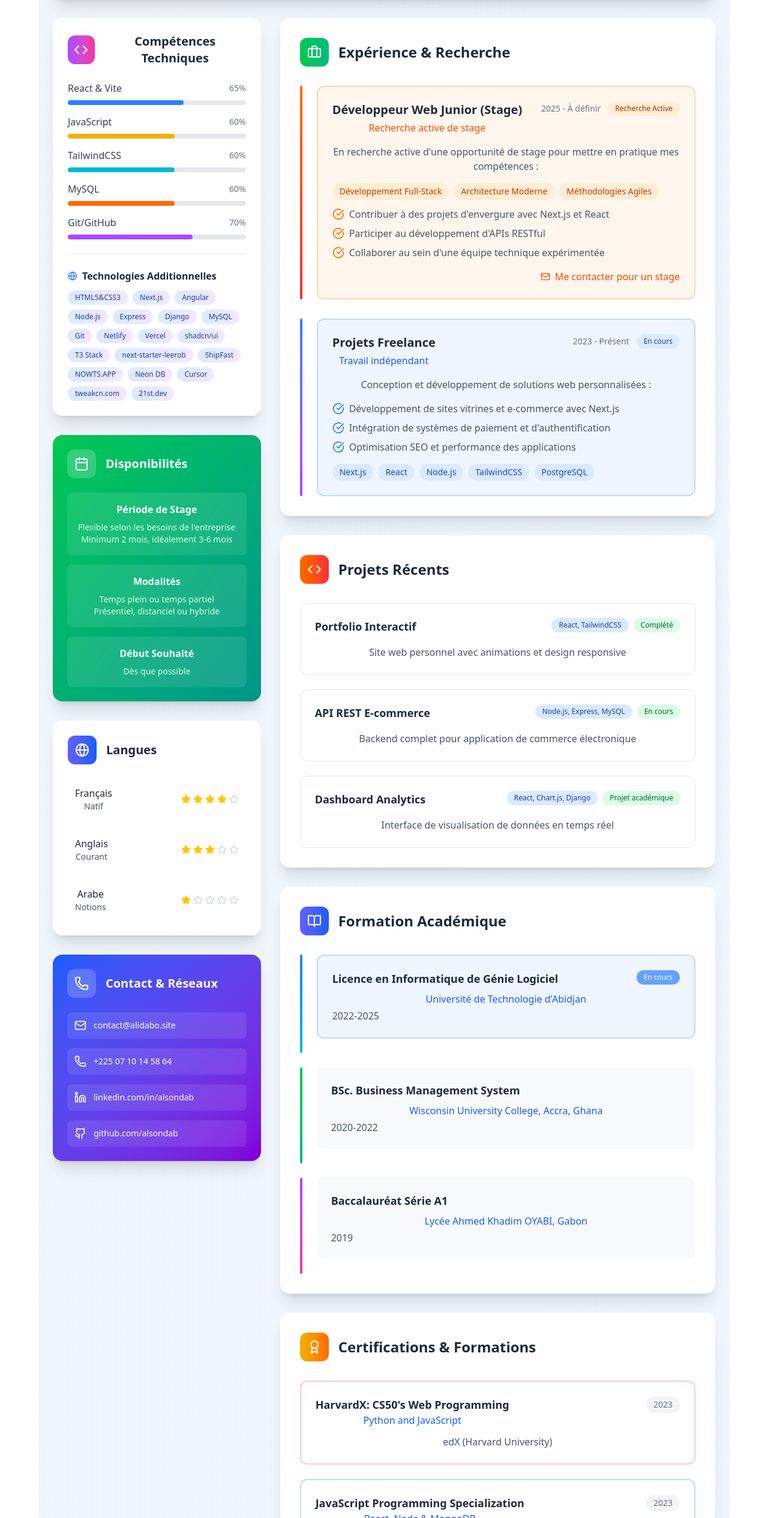
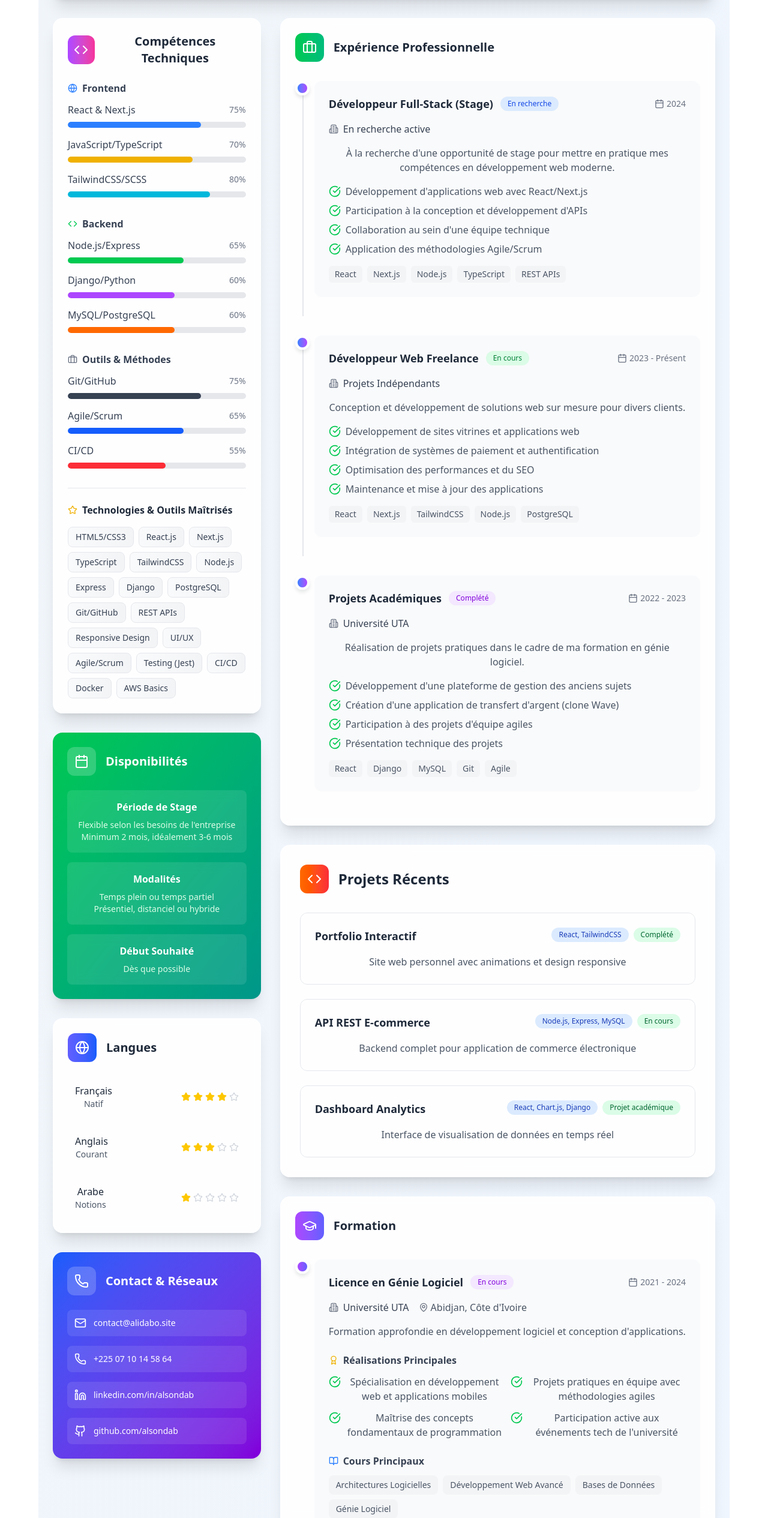
Before and after one commit to alsondab/Portfolio-in-React-with-Vite-js-and-tailwindcss, a React (Vite) app: page /my-cv in a window 1280 px wide. Shown: the part 1293-3823 px from the top of the page at 60% size. Built offline with nearby package versions, Linux system fonts and the light colour scheme.

Commit message:
Update 2025-05-31 14:47:27

```diff
--- a/src/Pages/CvPage.jsx
+++ b/src/Pages/CvPage.jsx
@@ -1,5 +1,5 @@
 import React, { useState, useEffect } from 'react';
-import { Phone, Mail, MapPin, Linkedin, Github, Briefcase, Code, Star, Award, Globe, BookOpen, Zap, Users, Target, CheckCircle, Calendar, GraduationCap, Search } from 'lucide-react';
+import { Phone, Mail, MapPin, Linkedin, Github, Briefcase, Code, Star, Award, Globe, BookOpen, Zap, Users, Target, CheckCircle, Calendar, GraduationCap, Search, Building2 } from 'lucide-react';
 
 export default function CVPage() {
   const [isVisible, setIsVisible] = useState(false);
@@ -9,11 +9,30 @@ export default function CVPage() {
   }, []);
 
   const skills = [
-    { name: 'React & Vite', level: 65, color: 'bg-blue-500' },
-    { name: 'JavaScript', level: 60, color: 'bg-yellow-500' },
-    { name: 'TailwindCSS', level: 60, color: 'bg-cyan-500' },
-    { name: 'MySQL', level: 60, color: 'bg-orange-500' },
-    { name: 'Git/GitHub', level: 70, color: 'bg-purple-500' }
+    {
+      category: 'Frontend',
+      items: [
+        { name: 'React & Next.js', level: 75, color: 'bg-blue-500' },
+        { name: 'JavaScript/TypeScript', level: 70, color: 'bg-yellow-500' },
+        { name: 'TailwindCSS/SCSS', level: 80, color: 'bg-cyan-500' },
+      ]
+    },
+    {
+      category: 'Backend',
+      items: [
+        { name: 'Node.js/Express', level: 65, color: 'bg-green-500' },
+        { name: 'Django/Python', level: 60, color: 'bg-purple-500' },
+        { name: 'MySQL/PostgreSQL', level: 60, color: 'bg-orange-500' },
+      ]
+    },
+    {
+      category: 'Outils & Méthodes',
+      items: [
+        { name: 'Git/GitHub', level: 75, color: 'bg-gray-700' },
+        { name: 'Agile/Scrum', level: 65, color: 'bg-blue-600' },
+        { name: 'CI/CD', level: 55, color: 'bg-red-500' },
+      ]
+    }
   ];
 
   const projects = [
@@ -39,30 +58,72 @@ export default function CVPage() {
 
   const experiences = [
     {
-      title: 'Développeur Web Junior (Stage)',
-      company: 'Recherche active de stage',
-      period: '2025 - À définir',
-      description: 'En recherche active d\'une opportunité de stage pour mettre en pratique mes compétences :',
+      title: 'Développeur Full-Stack (Stage)',
+      company: 'En recherche active',
+      period: '2024',
       type: 'stage',
-      skills: ['Développement Full-Stack', 'Architecture Moderne', 'Méthodologies Agiles'],
+      status: 'searching',
+      description: 'À la recherche d\'une opportunité de stage pour mettre en pratique mes compétences en développement web moderne.',
       objectives: [
-        'Contribuer à des projets d\'envergure avec Next.js et React',
-        'Participer au développement d\'APIs RESTful',
-        'Collaborer au sein d\'une équipe technique expérimentée'
-      ]
+        'Développement d\'applications web avec React/Next.js',
+        'Participation à la conception et développement d\'APIs',
+        'Collaboration au sein d\'une équipe technique',
+        'Application des méthodologies Agile/Scrum'
+      ],
+      technologies: ['React', 'Next.js', 'Node.js', 'TypeScript', 'REST APIs']
     },
     {
-      title: 'Projets Freelance',
-      company: 'Travail indépendant',
+      title: 'Développeur Web Freelance',
+      company: 'Projets Indépendants',
       period: '2023 - Présent',
-      description: 'Conception et développement de solutions web personnalisées :',
       type: 'freelance',
+      status: 'active',
+      description: 'Conception et développement de solutions web sur mesure pour divers clients.',
       achievements: [
-        'Développement de sites vitrines et e-commerce avec Next.js',
-        'Intégration de systèmes de paiement et d\'authentification',
-        'Optimisation SEO et performance des applications'
+        'Développement de sites vitrines et applications web',
+        'Intégration de systèmes de paiement et authentification',
+        'Optimisation des performances et du SEO',
+        'Maintenance et mise à jour des applications'
       ],
-      technologies: ['Next.js', 'React', 'Node.js', 'TailwindCSS', 'PostgreSQL']
+      technologies: ['React', 'Next.js', 'TailwindCSS', 'Node.js', 'PostgreSQL']
+    },
+    {
+      title: 'Projets Académiques',
+      company: 'Université UTA',
+      period: '2022 - 2023',
+      type: 'academic',
+      status: 'completed',
+      description: 'Réalisation de projets pratiques dans le cadre de ma formation en génie logiciel.',
+      achievements: [
+        'Développement d\'une plateforme de gestion des anciens sujets',
+        'Création d\'une application de transfert d\'argent (clone Wave)',
+        'Participation à des projets d\'équipe agiles',
+        'Présentation technique des projets'
+      ],
+      technologies: ['React', 'Django', 'MySQL', 'Git', 'Agile']
+    }
+  ];
+
+  const education = [
+    {
+      degree: 'Licence en Génie Logiciel',
+      school: 'Université UTA',
+      period: '2021 - 2024',
+      location: 'Abidjan, Côte d\'Ivoire',
+      status: 'En cours',
+      description: 'Formation approfondie en développement logiciel et conception d\'applications.',
+      achievements: [
+        'Spécialisation en développement web et applications mobiles',
+        'Projets pratiques en équipe avec méthodologies agiles',
+        'Maîtrise des concepts fondamentaux de programmation',
+        'Participation active aux événements tech de l\'université'
+      ],
+      courses: [
+        'Architectures Logicielles',
+        'Développement Web Avancé',
+        'Bases de Données',
+        'Génie Logiciel'
+      ]
     }
   ];
 
@@ -215,8 +276,17 @@ export default function CVPage() {
               <h2 className="text-xl font-bold text-gray-800">Compétences Techniques</h2>
             </div>
 
-            <div className="space-y-4">
-              {skills.map((skill, index) => (
+            <div className="space-y-8">
+              {skills.map((category, idx) => (
+                <div key={idx} className="space-y-4">
+                  <h3 className="font-semibold text-gray-700 mb-3 flex items-center">
+                    {category.category === 'Frontend' && <Globe className="w-4 h-4 mr-2 text-blue-500" />}
+                    {category.category === 'Backend' && <Code className="w-4 h-4 mr-2 text-green-500" />}
+                    {category.category === 'Outils & Méthodes' && <Briefcase className="w-4 h-4 mr-2 text-gray-500" />}
+                    {category.category}
+                  </h3>
+
+                  {category.items.map((skill, index) => (
                     <div key={index} className="group">
                       <div className="flex justify-between items-center mb-2">
                         <span className="font-medium text-gray-700 group-hover:text-blue-600 transition-colors">
@@ -224,24 +294,36 @@ export default function CVPage() {
                         </span>
                         <span className="text-sm text-gray-500">{skill.level}%</span>
                       </div>
-                  <div className="w-full bg-gray-200 rounded-full h-2 overflow-hidden">
+                      <div className="w-full bg-gray-200 rounded-full h-2.5 overflow-hidden">
                         <div
-                      className={`h-full ${skill.color} rounded-full transition-all duration-1000 ease-out transform origin-left hover:scale-x-105`}
+                          className={`h-full ${skill.color} rounded-full transition-all duration-1000 ease-out transform origin-left group-hover:scale-x-105`}
                           style={{ width: `${skill.level}%` }}
                         ></div>
                       </div>
                     </div>
                   ))}
                 </div>
+              ))}
+            </div>
 
-            <div className="mt-6 pt-6 border-t border-gray-200">
-              <h3 className="font-semibold text-gray-800 mb-3 flex items-center">
-                <Globe className="w-4 h-4 mr-2 text-blue-500" />
-                Technologies Additionnelles
+            <div className="mt-8 pt-6 border-t border-gray-200">
+              <h3 className="font-semibold text-gray-800 mb-4 flex items-center">
+                <Star className="w-4 h-4 mr-2 text-yellow-500" />
+                Technologies & Outils Maîtrisés
               </h3>
               <div className="flex flex-wrap gap-2">
-                {['HTML5&CSS3', 'Next.js', 'Angular', 'Node.js', 'Express', 'Django', 'MySQL', 'Git', 'Netlify', 'Vercel', 'shadcn/ui', 'T3 Stack', 'next-starter-leerob', 'ShipFast', 'NOWTS.APP', 'Neon DB', 'Cursor', 'tweakcn.com', '21st.dev'].map((tech, index) => (
-                  <span key={index} className="px-3 py-1 bg-gradient-to-r from-blue-100 to-purple-100 text-blue-800 text-xs rounded-full hover:from-blue-200 hover:to-purple-200 transition-all cursor-pointer transform hover:scale-105">
+                {[
+                  'HTML5/CSS3', 'React.js', 'Next.js', 'TypeScript', 'TailwindCSS',
+                  'Node.js', 'Express', 'Django', 'PostgreSQL', 'Git/GitHub',
+                  'REST APIs', 'Responsive Design', 'UI/UX', 'Agile/Scrum',
+                  'Testing (Jest)', 'CI/CD', 'Docker', 'AWS Basics'
+                ].map((tech, index) => (
+                  <span
+                    key={index}
+                    className="px-3 py-1.5 bg-gradient-to-r from-gray-50 to-gray-100 text-gray-700 text-sm rounded-lg
+                             border border-gray-200 hover:border-blue-300 hover:from-blue-50 hover:to-blue-100
+                             transition-all cursor-default transform hover:scale-105 hover:shadow-sm"
+                  >
                     {tech}
                   </span>
                 ))}
@@ -335,96 +417,80 @@ export default function CVPage() {
         {/* Right Column - Enhanced */}
         <div className="lg:col-span-2 space-y-8">
 
-          {/* Experience Section */}
-          <div className="bg-white/90 backdrop-blur-sm rounded-2xl shadow-xl p-8 border border-white/20">
+          {/* Enhanced Experiences Section */}
+          <div className="bg-white/90 backdrop-blur-sm rounded-2xl shadow-xl p-6 border border-white/20 hover:shadow-2xl transition-all duration-300">
             <div className="flex items-center mb-8">
               <div className="w-12 h-12 bg-gradient-to-r from-green-500 to-emerald-500 rounded-xl flex items-center justify-center mr-4">
                 <Briefcase className="w-6 h-6 text-white" />
               </div>
-              <h2 className="text-2xl font-bold text-gray-800">Expérience & Recherche</h2>
+              <h2 className="text-xl font-bold text-gray-800">Expérience Professionnelle</h2>
             </div>
 
             <div className="space-y-8">
-              {experiences.map((exp, index) => (
-                <div key={index} className="relative">
-                  <div className="flex">
-                    <div className={`w-1 ${exp.type === 'stage' ? 'bg-gradient-to-b from-orange-500 to-red-500' : 'bg-gradient-to-b from-blue-500 to-purple-500'} rounded-full mr-6`}></div>
-                    <div className="flex-1">
-                      <div className={`rounded-xl p-6 transition-all duration-300 ${
-                        exp.type === 'stage'
-                          ? 'bg-orange-50 border-2 border-orange-200 hover:border-orange-300'
-                          : 'bg-blue-50 border-2 border-blue-200 hover:border-blue-300'
-                      }`}>
-                        <div className="flex flex-col md:flex-row md:items-start md:justify-between mb-4">
-                          <div>
-                            <h3 className="text-xl font-semibold text-gray-800 mb-1">{exp.title}</h3>
-                            <p className={`font-medium ${exp.type === 'stage' ? 'text-orange-600' : 'text-blue-600'}`}>
-                              {exp.company}
-                            </p>
+              {experiences.map((experience, index) => (
+                <div key={index} className="relative pl-8 pb-8 group">
+                  {/* Timeline line */}
+                  {index !== experiences.length - 1 && (
+                    <div className="absolute left-3 top-3 bottom-0 w-0.5 bg-gray-200 group-hover:bg-blue-200 transition-colors duration-300"></div>
+                  )}
+
+                  {/* Timeline dot */}
+                  <div className="absolute left-0 top-0 w-6 h-6 rounded-full border-4 border-white bg-gradient-to-r from-blue-500 to-purple-500 shadow-md group-hover:scale-110 transition-transform duration-300"></div>
+
+                  <div className="bg-gray-50 rounded-xl p-6 hover:shadow-md transition-all duration-300">
+                    {/* Status badge */}
+                    <div className="flex items-center justify-between mb-4">
+                      <div className="flex items-center gap-3">
+                        <h3 className="font-bold text-gray-800 text-lg">{experience.title}</h3>
+                        {experience.status === 'searching' && (
+                          <span className="px-3 py-1 bg-blue-100 text-blue-700 rounded-full text-xs font-medium">
+                            En recherche
+                          </span>
+                        )}
+                        {experience.status === 'active' && (
+                          <span className="px-3 py-1 bg-green-100 text-green-700 rounded-full text-xs font-medium">
+                            En cours
+                          </span>
+                        )}
+                        {experience.status === 'completed' && (
+                          <span className="px-3 py-1 bg-purple-100 text-purple-700 rounded-full text-xs font-medium">
+                            Complété
+                          </span>
+                        )}
                       </div>
-                          <div className="mt-2 md:mt-0 flex items-center gap-3">
-                            <span className="text-sm text-gray-500">{exp.period}</span>
-                            <span className={`px-3 py-1 rounded-full text-xs ${
-                              exp.type === 'stage'
-                                ? 'bg-orange-100 text-orange-800'
-                                : 'bg-blue-100 text-blue-800'
-                            }`}>
-                              {exp.type === 'stage' ? 'Recherche Active' : 'En cours'}
+                      <span className="text-sm text-gray-500 flex items-center">
+                        <Calendar className="w-4 h-4 mr-1" />
+                        {experience.period}
                       </span>
                     </div>
+
+                    <div className="flex items-center text-gray-700 mb-4">
+                      <Building2 className="w-4 h-4 mr-2 text-gray-500" />
+                      <span className="font-medium">{experience.company}</span>
                     </div>
 
-                        <p className="text-gray-600 mb-4">{exp.description}</p>
+                    <p className="text-gray-600 mb-4">{experience.description}</p>
 
-                        {exp.type === 'stage' ? (
-                          <>
-                            <div className="mb-4">
-                              <div className="flex flex-wrap gap-2 mb-3">
-                                {exp.skills.map((skill, idx) => (
-                                  <span key={idx} className="px-3 py-1 bg-orange-100 text-orange-700 rounded-full text-sm">
-                                    {skill}
-                                  </span>
+                    {/* Achievements/Objectives */}
+                    <div className="space-y-2 mb-4">
+                      {(experience.achievements || experience.objectives)?.map((item, idx) => (
+                        <div key={idx} className="flex items-start gap-2">
+                          <CheckCircle className="w-5 h-5 text-green-500 flex-shrink-0 mt-0.5" />
+                          <span className="text-gray-600">{item}</span>
+                        </div>
                       ))}
                     </div>
-                              <ul className="space-y-2">
-                                {exp.objectives.map((objective, idx) => (
-                                  <li key={idx} className="flex items-start">
-                                    <CheckCircle className="w-5 h-5 text-orange-500 mr-2 flex-shrink-0 mt-0.5" />
-                                    <span className="text-gray-600">{objective}</span>
-                                  </li>
-                                ))}
-                              </ul>
-                            </div>
-                            <div className="mt-4 flex justify-end">
-                              <a
-                                href="mailto:contact@alidabo.site"
-                                className="inline-flex items-center gap-2 text-orange-600 hover:text-orange-700 font-medium"
+
+                    {/* Technologies */}
+                    <div className="flex flex-wrap gap-2 mt-4">
+                      {experience.technologies.map((tech, idx) => (
+                        <span
+                          key={idx}
+                          className="px-2.5 py-1 bg-gray-100 text-gray-600 text-sm rounded-md hover:bg-gray-200 transition-colors duration-200"
                         >
-                                <Mail className="w-4 h-4" />
-                                Me contacter pour un stage
-                              </a>
-                            </div>
-                          </>
-                        ) : (
-                          <>
-                            <ul className="space-y-2 mb-4">
-                              {exp.achievements.map((achievement, idx) => (
-                                <li key={idx} className="flex items-start">
-                                  <CheckCircle className="w-5 h-5 text-blue-500 mr-2 flex-shrink-0 mt-0.5" />
-                                  <span className="text-gray-600">{achievement}</span>
-                                </li>
-                              ))}
-                            </ul>
-                            <div className="flex flex-wrap gap-2">
-                              {exp.technologies.map((tech, idx) => (
-                                <span key={idx} className="px-3 py-1 bg-blue-100 text-blue-700 rounded-full text-sm">
                           {tech}
                         </span>
                       ))}
-                            </div>
-                          </>
-                        )}
-                      </div>
                     </div>
                   </div>
                 </div>
@@ -464,56 +530,74 @@ export default function CVPage() {
           </div>
 
           {/* Enhanced Education */}
-          <div className="bg-white/90 backdrop-blur-sm rounded-2xl shadow-xl p-8 border border-white/20">
+          <div className="bg-white/90 backdrop-blur-sm rounded-2xl shadow-xl p-6 border border-white/20 hover:shadow-2xl transition-all duration-300">
             <div className="flex items-center mb-8">
-              <div className="w-12 h-12 bg-gradient-to-r from-indigo-500 to-blue-600 rounded-xl flex items-center justify-center mr-4">
-                <BookOpen className="w-6 h-6 text-white" />
+              <div className="w-12 h-12 bg-gradient-to-r from-purple-500 to-indigo-500 rounded-xl flex items-center justify-center mr-4">
+                <GraduationCap className="w-6 h-6 text-white" />
               </div>
-              <h2 className="text-2xl font-bold text-gray-800">Formation Académique</h2>
+              <h2 className="text-xl font-bold text-gray-800">Formation</h2>
             </div>
 
-            <div className="space-y-6">
-              {[
-                {
-                  degree: 'Licence en Informatique de Génie Logiciel',
-                  school: 'Université de Technologie d\'Abidjan',
-                  year: '2022-2025',
-                  status: 'En cours',
-                  color: 'from-blue-500 to-cyan-500',
-                  current: true
-                },
-                {
-                  degree: 'BSc. Business Management System',
-                  school: 'Wisconsin University College, Accra, Ghana',
-                  year: '2020-2022',
-                  status: 'Diplômé',
-                  color: 'from-green-500 to-emerald-500'
-                },
-                {
-                  degree: 'Baccalauréat Série A1',
-                  school: 'Lycée Ahmed Khadim OYABI, Gabon',
-                  year: '2019',
-                  status: 'Obtenu',
-                  color: 'from-purple-500 to-pink-500'
-                }
-              ].map((education, index) => (
-                <div key={index} className="relative">
-                  <div className="flex">
-                    <div className={`w-1 bg-gradient-to-b ${education.color} rounded-full mr-6`}></div>
-                    <div className="flex-1 pb-6">
-                      <div className={`${education.current ? 'bg-blue-50 border-2 border-blue-200' : 'bg-gray-50'} rounded-xl p-6 hover:shadow-md transition-shadow`}>
-                        <div className="flex items-start justify-between mb-2">
-                          <h3 className="text-lg font-semibold text-gray-800">{education.degree}</h3>
-                          {education.current && (
-                            <span className="px-3 py-1 bg-blue-500 text-white text-xs rounded-full animate-pulse">
-                              En cours
+            <div className="space-y-8">
+              {education.map((edu, index) => (
+                <div key={index} className="relative pl-8">
+                  {/* Timeline dot */}
+                  <div className="absolute left-0 top-0 w-6 h-6 rounded-full border-4 border-white bg-gradient-to-r from-purple-500 to-indigo-500 shadow-md"></div>
+
+                  <div className="bg-gray-50 rounded-xl p-6 hover:shadow-md transition-all duration-300">
+                    <div className="flex items-center justify-between mb-4">
+                      <div className="flex items-center gap-3">
+                        <h3 className="font-bold text-gray-800 text-lg">{edu.degree}</h3>
+                        <span className="px-3 py-1 bg-purple-100 text-purple-700 rounded-full text-xs font-medium">
+                          {edu.status}
                         </span>
-                          )}
                       </div>
-                        <p className="text-blue-600 font-medium mb-1">{education.school}</p>
-                        <div className="flex items-center justify-between">
-                          <span className="text-gray-600">{education.year}</span>
+                      <span className="text-sm text-gray-500 flex items-center">
+                        <Calendar className="w-4 h-4 mr-1" />
+                        {edu.period}
+                      </span>
                     </div>
+
+                    <div className="flex items-center text-gray-700 mb-4">
+                      <Building2 className="w-4 h-4 mr-2 text-gray-500" />
+                      <span className="font-medium">{edu.school}</span>
+                      <MapPin className="w-4 h-4 ml-4 mr-1 text-gray-500" />
+                      <span className="text-gray-600">{edu.location}</span>
+                    </div>
+
+                    <p className="text-gray-600 mb-6">{edu.description}</p>
+
+                    {/* Achievements */}
+                    <div className="mb-6">
+                      <h4 className="font-semibold text-gray-700 mb-3 flex items-center">
+                        <Award className="w-4 h-4 mr-2 text-yellow-500" />
+                        Réalisations Principales
+                      </h4>
+                      <div className="grid grid-cols-1 md:grid-cols-2 gap-3">
+                        {edu.achievements.map((achievement, idx) => (
+                          <div key={idx} className="flex items-start gap-2">
+                            <CheckCircle className="w-5 h-5 text-green-500 flex-shrink-0 mt-0.5" />
+                            <span className="text-gray-600">{achievement}</span>
+                          </div>
+                        ))}
+                      </div>
+                    </div>
+
+                    {/* Courses */}
+                    <div>
+                      <h4 className="font-semibold text-gray-700 mb-3 flex items-center">
+                        <BookOpen className="w-4 h-4 mr-2 text-blue-500" />
+                        Cours Principaux
+                      </h4>
+                      <div className="flex flex-wrap gap-2">
+                        {edu.courses.map((course, idx) => (
+                          <span
+                            key={idx}
+                            className="px-3 py-1.5 bg-gray-100 text-gray-600 text-sm rounded-lg hover:bg-gray-200 transition-colors duration-200"
+                          >
+                            {course}
+                          </span>
+                        ))}
                       </div>
                     </div>
                   </div>
```
Also changed, not shown: src/components/ProjectsSection.jsx (+4 -3 lines), src/components/ContactSection.jsx (indentation only), src/components/SkillsSection.jsx (indentation only), 2 other files (tests, documents, lock files or other folders). Lines whose indentation alone changed are shown as unchanged.
